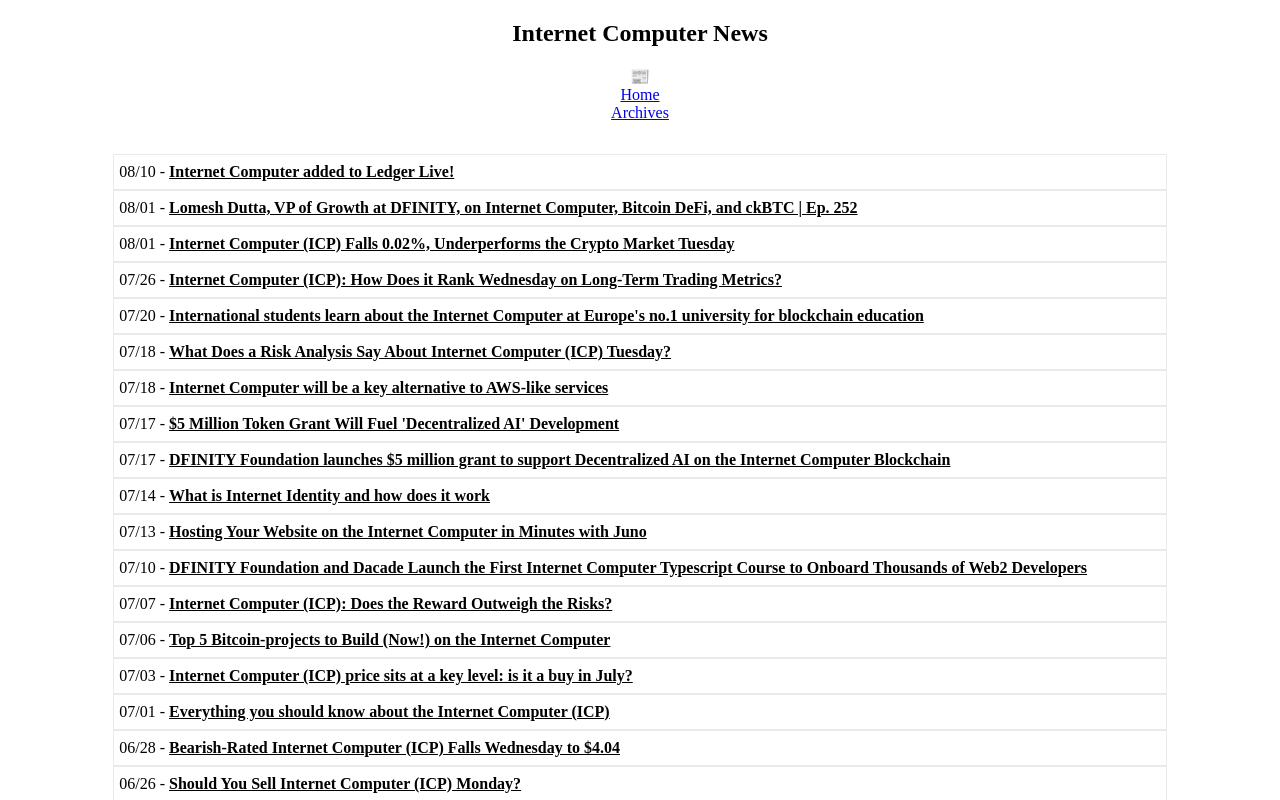
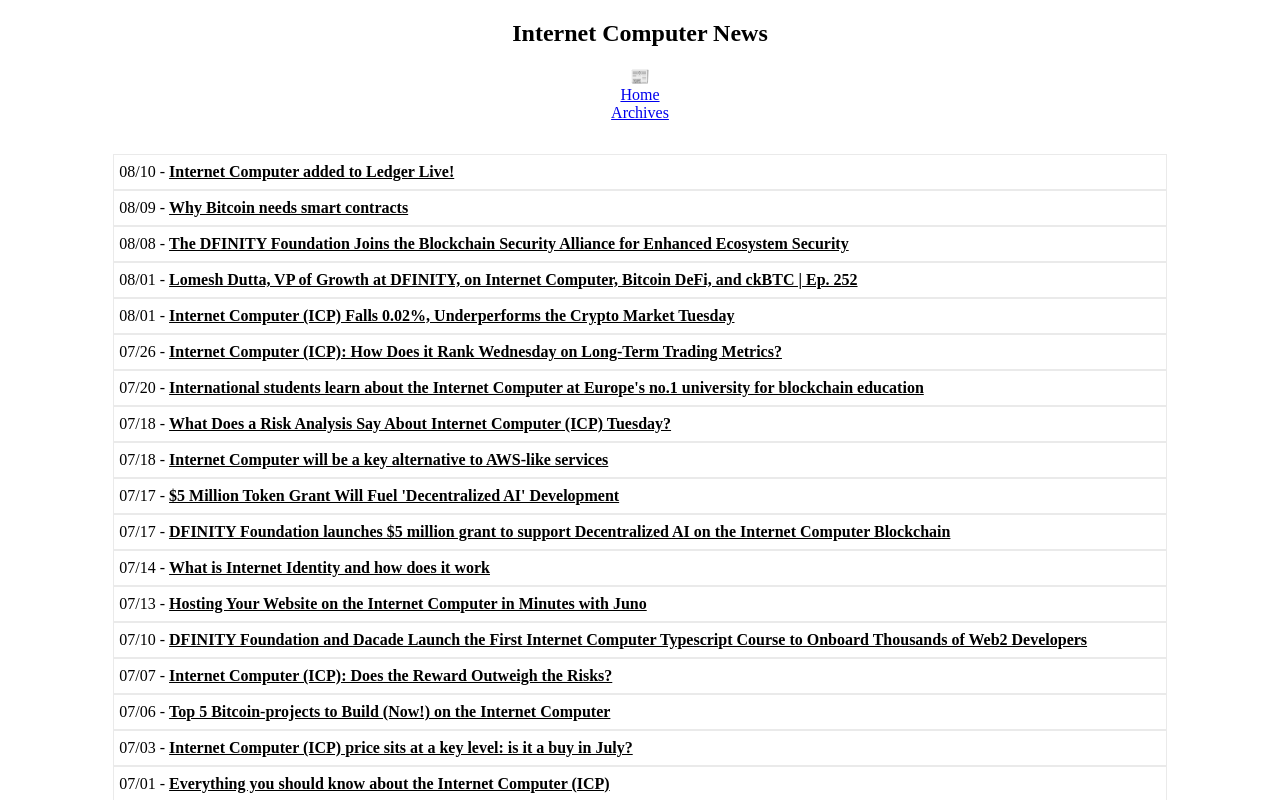
Before and after one commit to rjlucasm/ictoday, a Next.js app: page /news/2023 in a window 1280 px wide. Shown: the top 800 px of the page. Built offline with nearby package versions, Linux system fonts and the light colour scheme.

Commit message:
News August update

```diff
--- a/pages/news/2023.js
+++ b/pages/news/2023.js
@@ -21,6 +21,12 @@ export default function News23() {
             <div className="pagesgrid">
             <div className="pagescard">08/10 -&nbsp;
                 <a href="https://www.ledger.com/blog/internet-computer-added-to-ledger-live" target="_blank" rel="noopener noreferrer">Internet Computer added to Ledger Live!</a>
+            </div>
+            <div className="pagescard">08/09 -&nbsp;
+                <a href="https://www.bitcoininsider.org/article/222431/why-bitcoin-needs-smart-contracts" target="_blank" rel="noopener noreferrer">Why Bitcoin needs smart contracts</a>
+            </div>
+            <div className="pagescard">08/08 -&nbsp;
+                <a href="https://finance.yahoo.com/news/dfinity-foundation-joins-blockchain-security-010000692.html" target="_blank" rel="noopener noreferrer">The DFINITY Foundation Joins the Blockchain Security Alliance for Enhanced Ecosystem Security</a>
             </div>
             <div className="pagescard">08/01 -&nbsp;
                 <a href="https://cryptonews.com/exclusives/lomesh-dutta-vp-of-growth-at-dfinity-internet-computer-bitcoin-defi-ckbtc-ep-252.htm" target="_blank" rel="noopener noreferrer">Lomesh Dutta, VP of Growth at DFINITY, on Internet Computer, Bitcoin DeFi, and ckBTC | Ep. 252</a>
```
